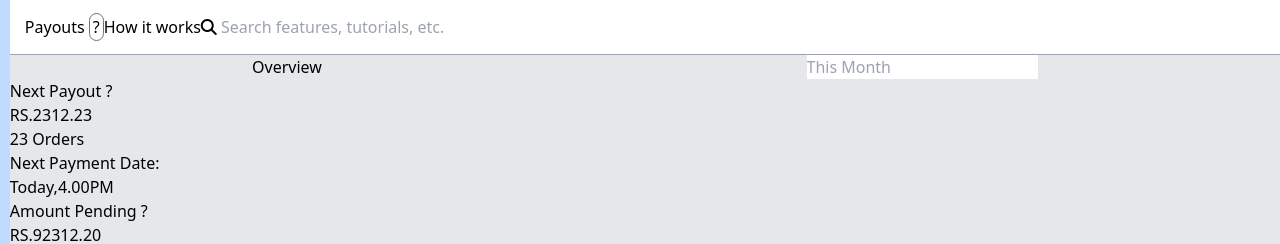
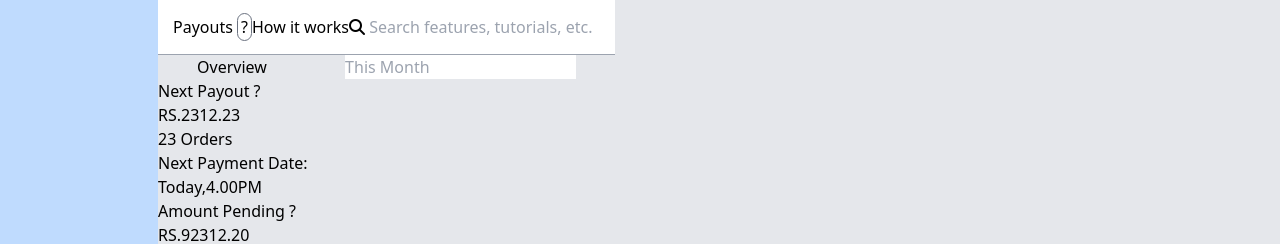
Before and after one commit to Muthukumari29/Payout, a plain HTML site: page index.html in a window 1280 px wide. Shown: the top 244 px of the page, 1280 px wide, since content can reach past the window. Drawn offline with nearby package versions, Linux system fonts and the light colour scheme.

Commit message:
starting coding

```diff
--- a/index.html
+++ b/index.html
@@ -74,7 +74,7 @@
 </div>
  </nav>
     <nav>
-        <header class="bg-white p-[15px] w-[1270px]   border-b border-gray-400">
+        <header class="bg-white p-[15px] w-[127gi0px]   border-b border-gray-400">
            <div class="flex "> <div>
 <a class="">Payouts <span class=" px-[3px] py-[2px] border border-gray-500  rounded-xl">?</span>How it works</a></div>
 <div >
```
